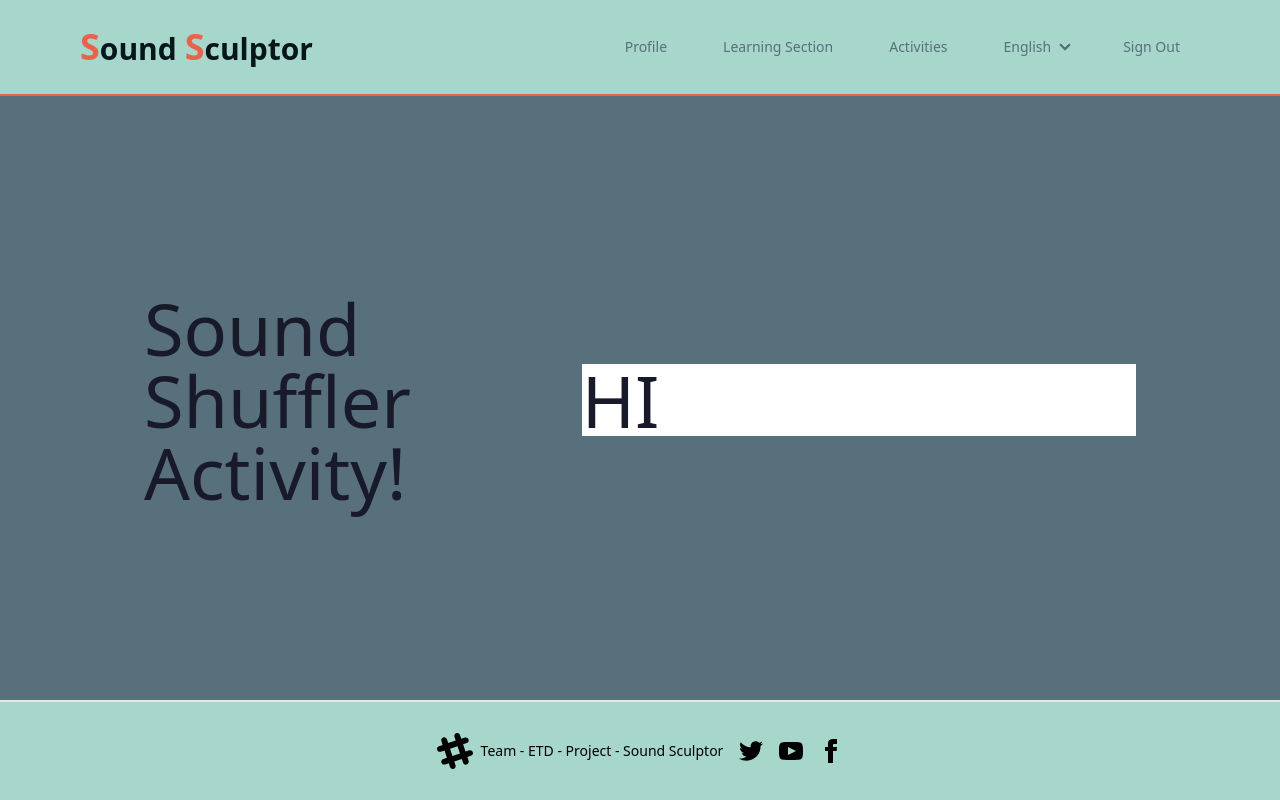
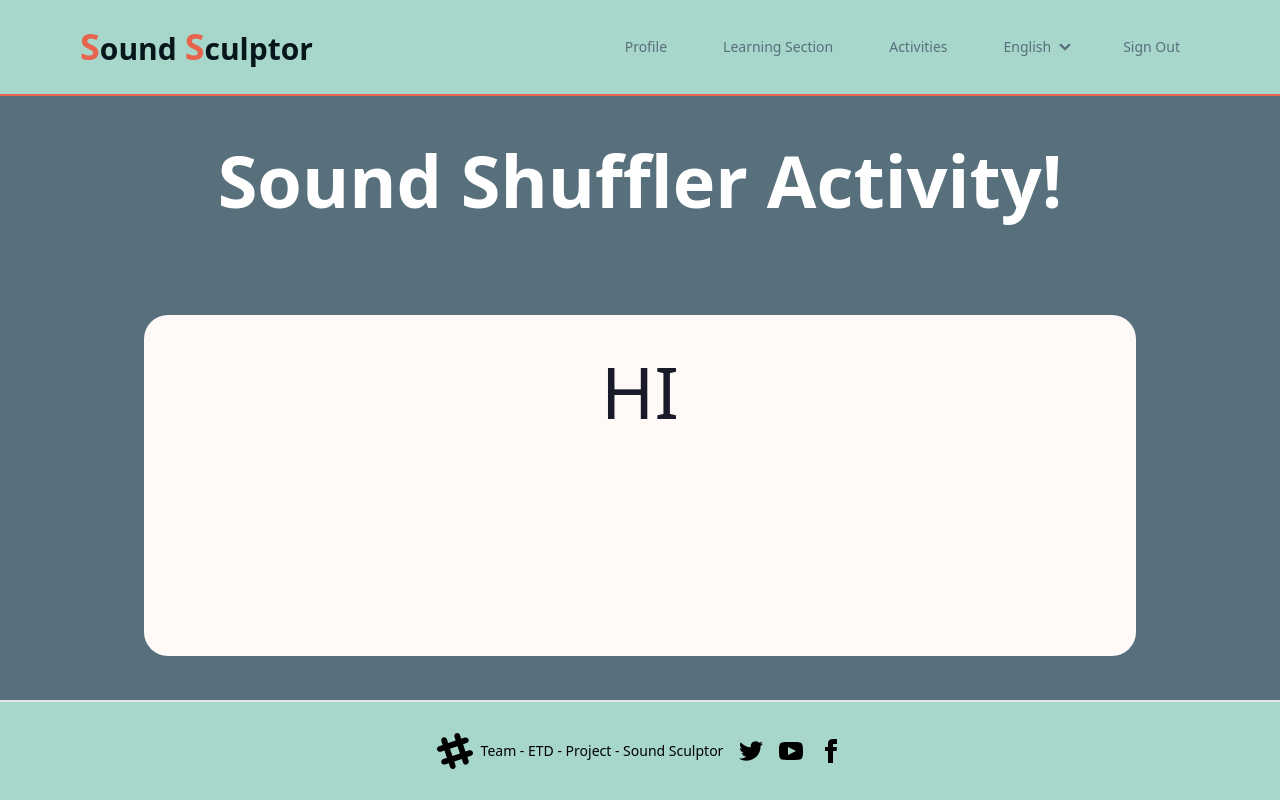
Before and after one commit to theeatch/sihWebsite, a React (Vite) app: page /ShuffleActivity in a window 1280 px wide. Built offline with nearby package versions, Linux system fonts and the light colour scheme; no server answers; sample sign-in values are in the browser's storage.

Commit message:
shuffleactivity

```diff
--- a/src/Pages/ShuffleActivity.tsx
+++ b/src/Pages/ShuffleActivity.tsx
@@ -6,9 +6,9 @@ const ShuffActivity: React.FC = () => {
 
 
   return (
-    <div className="text-7xl h-screen flex items-center m-auto justify-between bg-[#586F7C] px-36">
-        <h1 className="text-7xl">Sound Shuffler Activity!</h1>
-        <div className="bg-white w-full">
+    <div className="text-7xl h-screen flex flex-col items-center justify-between bg-[#586F7C] p-36">
+        <h1 className="text-7xl font-semibold text-white">Sound Shuffler Activity!</h1>
+        <div className="bg-[#fff9f7] w-full h-2/3 rounded-3xl text-center p-10 flex flex-col">
             HI
         </div>
     </div>
```
